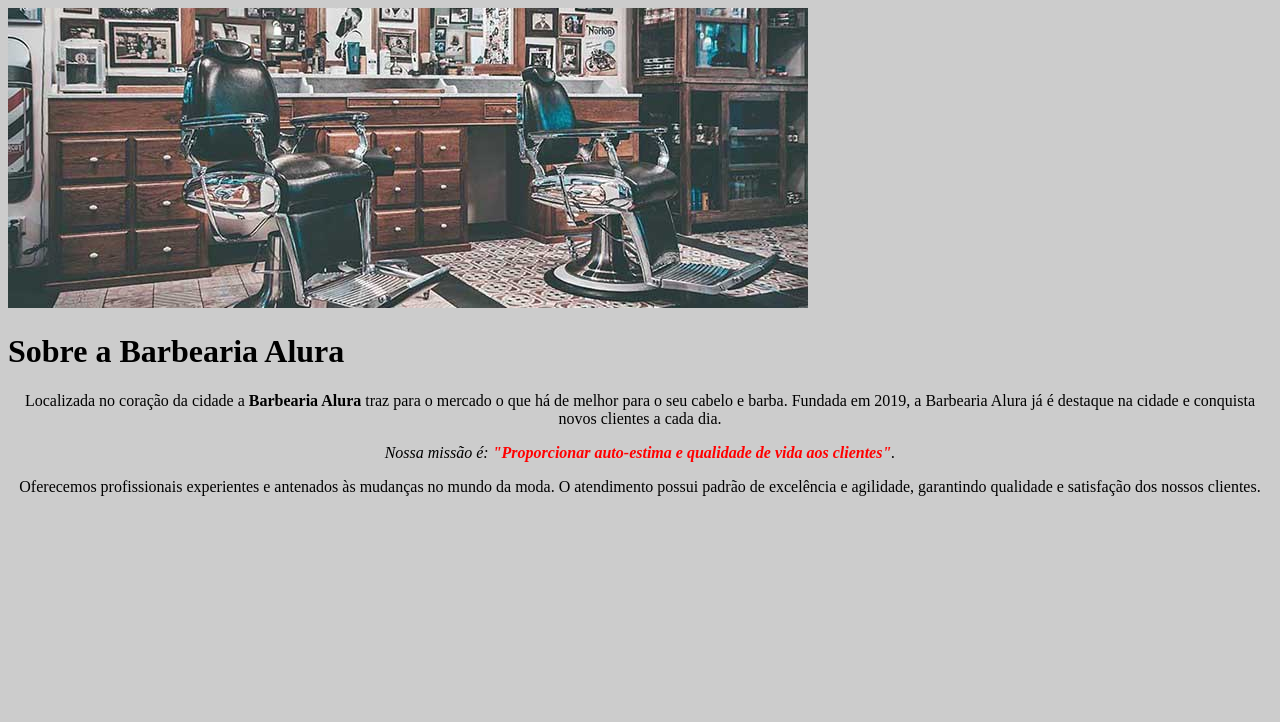
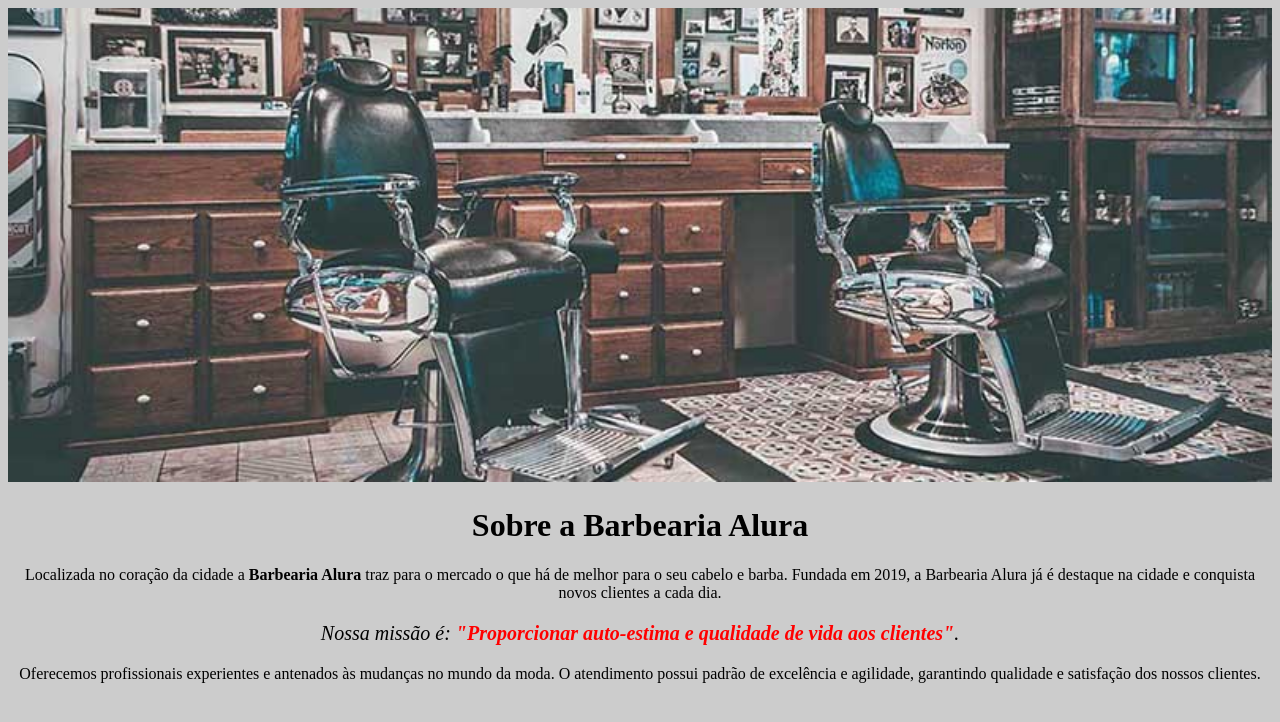
Before and after one commit to pFransozi/2023-1ANO-HTML5-CSS3, a plain HTML site: page index.html in a window 1280 px wide. Drawn offline with Linux system fonts and the light colour scheme.

Commit message:
Update style.css
adicionado #missao, #banner, h1 css.

```diff
--- a/style.css
+++ b/style.css
@@ -1,11 +1,23 @@
 body {
-    background: #CCCCCC
+    background: #CCCCCC;
+}
+
+h1 {
+    text-align: center;
 }
 
 p {
     text-align: center;
 }
 
+#missao {
+    font-size: 20px;
+}
+
+#banner {
+    width: 100%;
+}
+
 em strong {
     color: #FF0000;
 }
```
